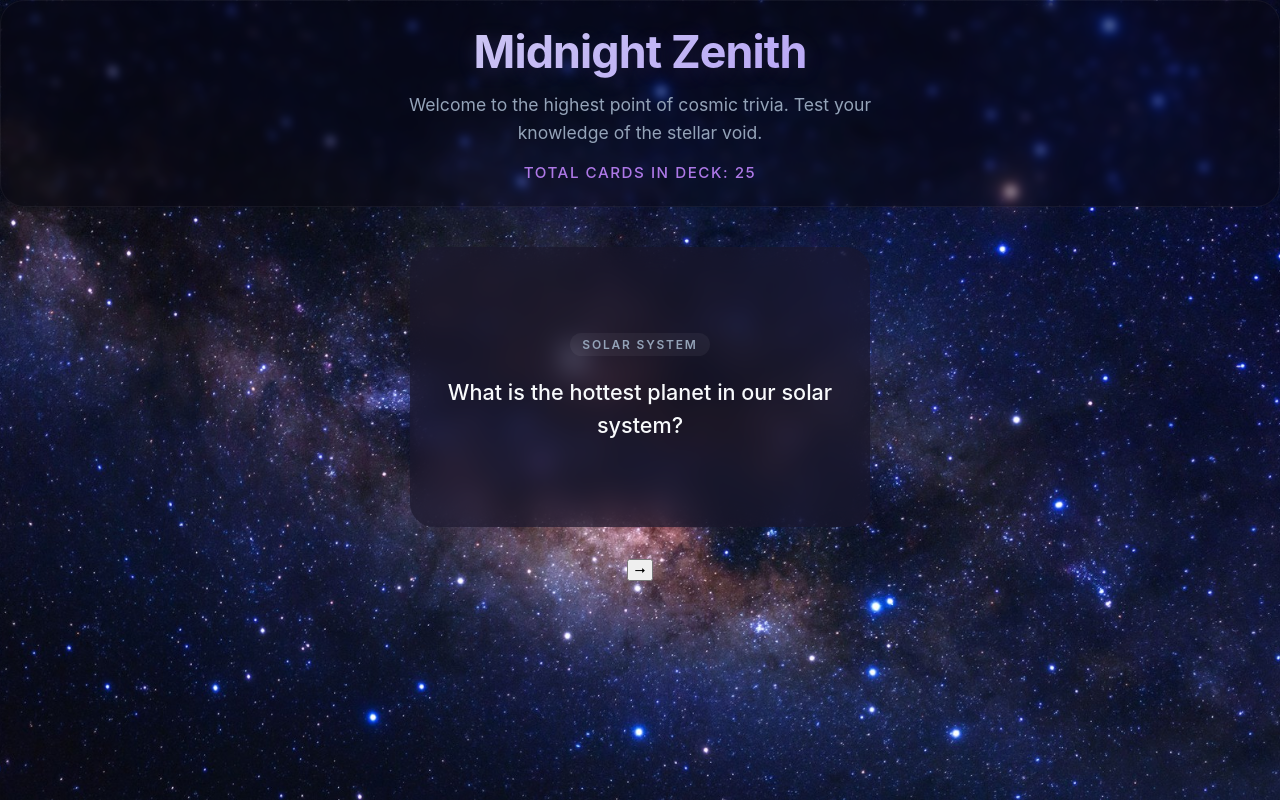
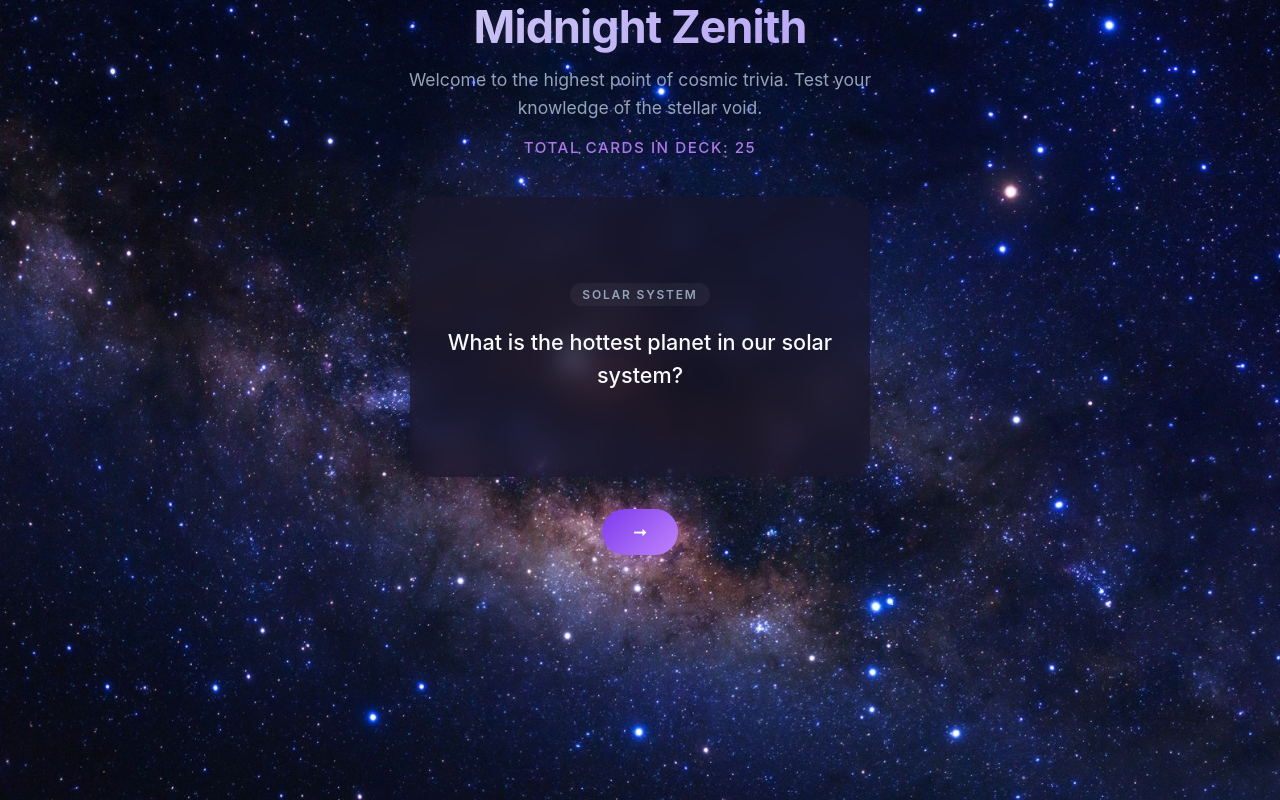
Before and after one commit to zxahamza20/Midnight-Zenith, a React (Vite) app: page / in a window 1280 px wide. Built offline with nearby package versions, Linux system fonts and the light colour scheme.

Commit message:
Fix the background blur and button styling (naming issue)

```diff
--- a/src/App.css
+++ b/src/App.css
@@ -23,13 +23,6 @@ body {
 .app-header {
   text-align: center;
   margin-bottom: 40px;
-
-  background: rgba(9, 7, 15, 0.4);
-  padding: 24px 40px;
-  border-radius: 24px;
-  backdrop-filter: blur(4px);
-  -webkit-backdrop-filter: blur(4px);
-  border: 1px solid rgba(255, 255, 255, 0.05);
 }
 
 .app-header h1 {
@@ -68,7 +61,7 @@ body {
   gap: 32px;
 }
 
-.next-btn {
+.next-button {
   background: linear-gradient(135deg, #7C3AED 0%, #C084FC 100%);
   color: #FFFFFF;
   border: none;
```
